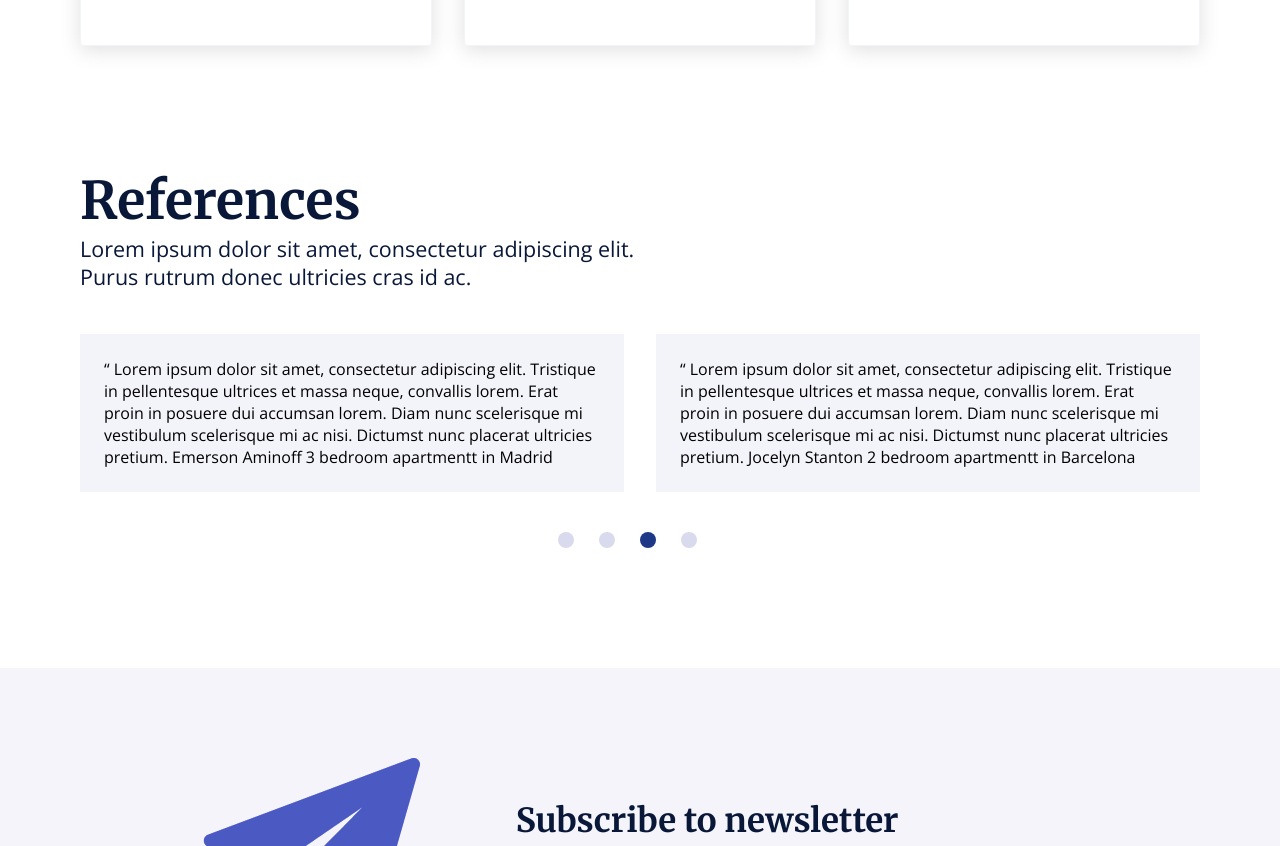
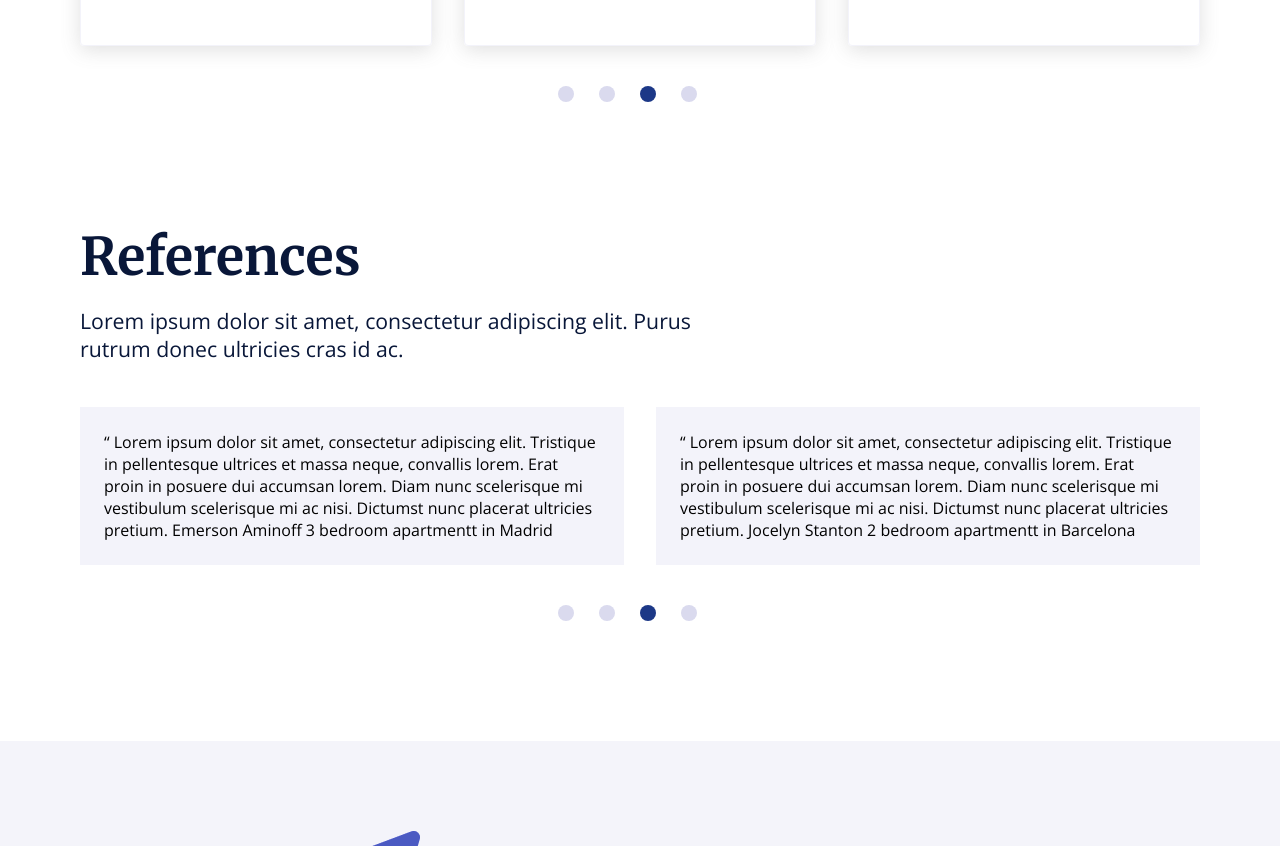
Before and after one commit to Mootassam/Real_estate_web_desing, a plain HTML site: page index.html in a window 1280 px wide. Shown: the part 3186-4032 px from the top of the page. Drawn offline with nearby package versions, Linux system fonts and the light colour scheme.

Commit message:
change the padding in between the text refernces and the detaills

```diff
--- a/index.html
+++ b/index.html
@@ -183,15 +183,25 @@
               <p>Super duper position</p>
             </div>
           </div>
+          <div class="references__navigations">
+            <ul>
+              <li></li>
+              <li></li>
+              <li></li>
+              <li></li>
+            </ul>
+          </div>
         </div>
         <div class="about__references" id="references">
           <div class="references">
             <div class="references__header">
               <h2>References</h2>
-              <h6 class="text">
-                Lorem ipsum dolor sit amet, consectetur adipiscing elit. Purus
-                rutrum donec ultricies cras id ac.
-              </h6>
+              <div class="offres__detaill">
+                <div class="subHeader">
+                  Lorem ipsum dolor sit amet, consectetur adipiscing elit. Purus
+                  rutrum donec ultricies cras id ac.
+                </div>
+              </div>
             </div>
             <div class="references__content">
               <div>
```
